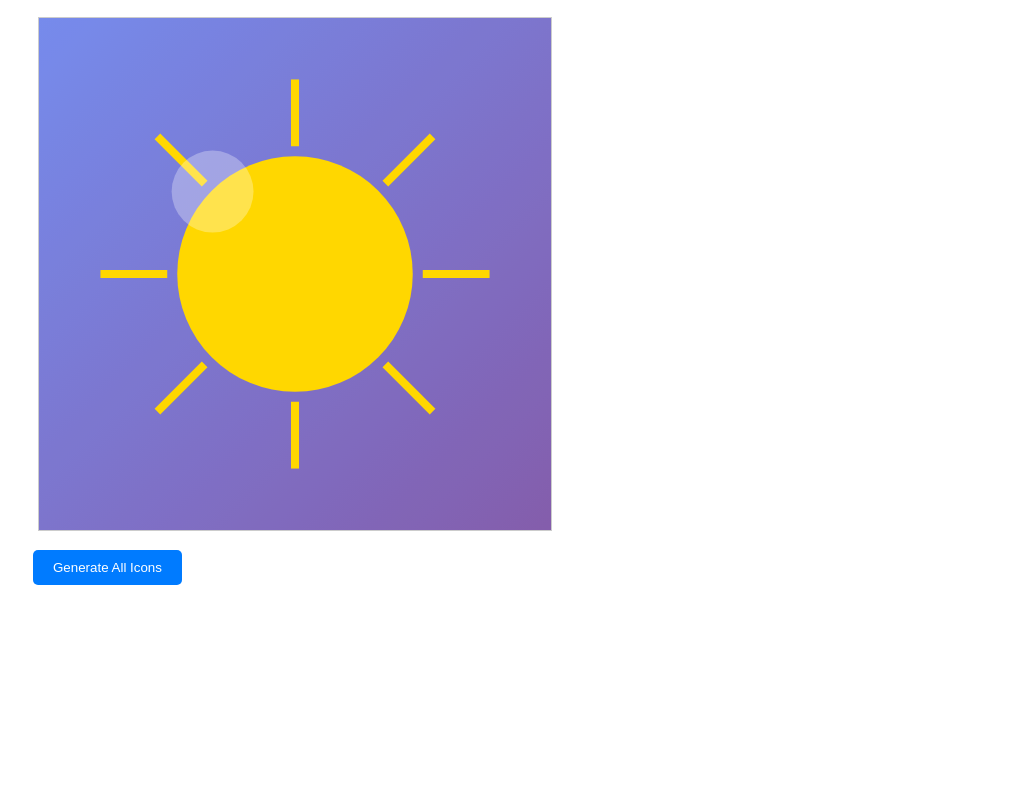
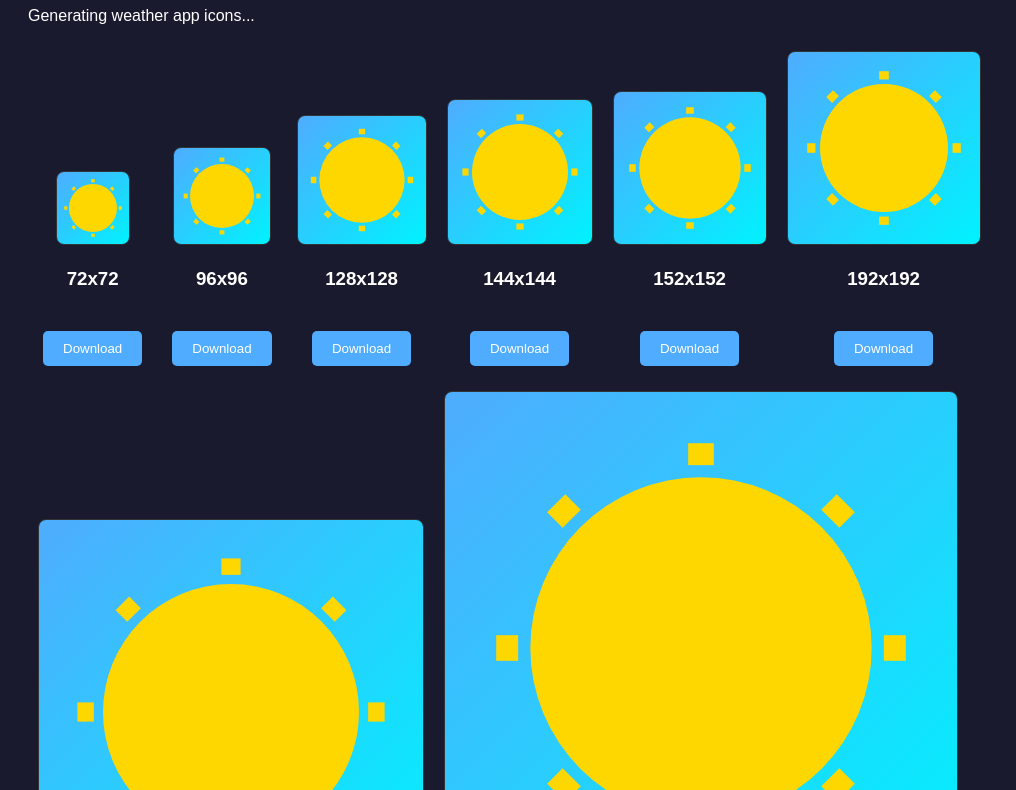
Before and after one commit to Anoem074/Wheaty, a plain HTML site: page create_icons.html in a window 1280 px wide. Shown: the part 101-891 px from the top of the page, without its empty margins (0-1016 px from the left). Before the commit the page ends 800 px from the top, so only its background shows below. Drawn offline with Linux system fonts and the light colour scheme.

Commit message:
Enhance WeatherApp with PWA features, improved loading handling, and UI updates. Added timeout for loading demo data, refined icon generation, and updated manifest with SVG icons. Adjusted styles for a darker theme and improved hover effects.

```diff
--- a/create_icons.html
+++ b/create_icons.html
@@ -1,101 +1,100 @@
 <!DOCTYPE html>
 <html>
 <head>
-    <title>Icon Generator</title>
+    <title>PWA Icon Generator</title>
     <style>
-        body { font-family: Arial, sans-serif; padding: 20px; }
-        canvas { border: 1px solid #ccc; margin: 10px; }
-        button { padding: 10px 20px; margin: 5px; background: #007bff; color: white; border: none; border-radius: 5px; cursor: pointer; }
+        body {
+            font-family: Arial, sans-serif;
+            padding: 20px;
+            background: #1a1a2e;
+            color: white;
+        }
+        .icon {
+            display: inline-block;
+            margin: 10px;
+            text-align: center;
+        }
+        canvas {
+            border: 1px solid #333;
+            border-radius: 8px;
+        }
+        button {
+            background: #4facfe;
+            color: white;
+            border: none;
+            padding: 10px 20px;
+            border-radius: 5px;
+            cursor: pointer;
+            margin: 5px;
+        }
     </style>
 </head>
 <body>
-    <h1>WeerApp Icon Generator</h1>
-    <canvas id="canvas" width="512" height="512"></canvas>
-    <br>
-    <button onclick="generateAllIcons()">Generate All Icons</button>
+    <h1>PWA Icon Generator</h1>
+    <p>Generating weather app icons...</p>
+
+    <div id="icons"></div>
 
     <script>
-        const canvas = document.getElementById('canvas');
-        const ctx = canvas.getContext('2d');
+        function createIcon(size) {
+            const canvas = document.createElement('canvas');
+            canvas.width = size;
+            canvas.height = size;
+            const ctx = canvas.getContext('2d');
 
-        function createIcon(size) {
-            const tempCanvas = document.createElement('canvas');
-            tempCanvas.width = size;
-            tempCanvas.height = size;
-            const tempCtx = tempCanvas.getContext('2d');
+            // Background gradient
+            const gradient = ctx.createLinearGradient(0, 0, size, size);
+            gradient.addColorStop(0, '#4facfe');
+            gradient.addColorStop(1, '#00f2fe');
+            ctx.fillStyle = gradient;
+            ctx.fillRect(0, 0, size, size);
 
-            // Create gradient background
-            const gradient = tempCtx.createLinearGradient(0, 0, size, size);
-            gradient.addColorStop(0, '#667eea');
-            gradient.addColorStop(1, '#764ba2');
+            // Weather icon (sun)
+            ctx.fillStyle = '#FFD700';
+            ctx.beginPath();
+            ctx.arc(size/2, size/2, size/3, 0, 2 * Math.PI);
+            ctx.fill();
 
-            // Fill background
-            tempCtx.fillStyle = gradient;
-            tempCtx.fillRect(0, 0, size, size);
-
-            // Add glass effect
-            tempCtx.fillStyle = 'rgba(255, 255, 255, 0.1)';
-            tempCtx.fillRect(0, 0, size, size);
-
-            // Draw sun circle
-            const center = size / 2;
-            const sunRadius = size * 0.23;
-            tempCtx.fillStyle = '#FFD700';
-            tempCtx.beginPath();
-            tempCtx.arc(center, center, sunRadius, 0, 2 * Math.PI);
-            tempCtx.fill();
-
-            // Add sun rays
-            tempCtx.strokeStyle = '#FFD700';
-            tempCtx.lineWidth = Math.max(2, size / 64);
-            const rayLength = size * 0.15;
-
+            // Sun rays
+            ctx.strokeStyle = '#FFD700';
+            ctx.lineWidth = size/20;
             for (let i = 0; i < 8; i++) {
                 const angle = (i * Math.PI) / 4;
-                const x1 = center + Math.cos(angle) * (sunRadius + 10);
-                const y1 = center + Math.sin(angle) * (sunRadius + 10);
-                const x2 = center + Math.cos(angle) * (sunRadius + rayLength);
-                const y2 = center + Math.sin(angle) * (sunRadius + rayLength);
-
-                tempCtx.beginPath();
-                tempCtx.moveTo(x1, y1);
-                tempCtx.lineTo(x2, y2);
-                tempCtx.stroke();
+                const x1 = size/2 + Math.cos(angle) * size/2.5;
+                const y1 = size/2 + Math.sin(angle) * size/2.5;
+                const x2 = size/2 + Math.cos(angle) * size/2.8;
+                const y2 = size/2 + Math.sin(angle) * size/2.8;
+                ctx.beginPath();
+                ctx.moveTo(x1, y1);
+                ctx.lineTo(x2, y2);
+                ctx.stroke();
             }
 
-            // Add glass highlight
-            const highlightSize = size * 0.08;
-            const highlightX = center - sunRadius * 0.7;
-            const highlightY = center - sunRadius * 0.7;
-            tempCtx.fillStyle = 'rgba(255, 255, 255, 0.3)';
-            tempCtx.beginPath();
-            tempCtx.arc(highlightX, highlightY, highlightSize, 0, 2 * Math.PI);
-            tempCtx.fill();
-
-            return tempCanvas;
+            return canvas;
         }
 
-        function downloadIcon(size) {
-            const icon = createIcon(size);
+        function downloadIcon(canvas, filename) {
             const link = document.createElement('a');
-            link.download = `icon-${size}x${size}.png`;
-            link.href = icon.toDataURL();
+            link.download = filename;
+            link.href = canvas.toDataURL();
             link.click();
         }
 
-        function generateAllIcons() {
-            const sizes = [72, 96, 128, 144, 152, 192, 384, 512];
-            sizes.forEach((size, index) => {
-                setTimeout(() => {
-                    downloadIcon(size);
-                    console.log(`Generated icon-${size}x${size}.png`);
-                }, index * 500);
-            });
-        }
+        const sizes = [72, 96, 128, 144, 152, 192, 384, 512];
+        const container = document.getElementById('icons');
 
-        // Show preview
-        const preview = createIcon(512);
-        ctx.drawImage(preview, 0, 0);
+        sizes.forEach(size => {
+            const icon = createIcon(size);
+            const div = document.createElement('div');
+            div.className = 'icon';
+            div.innerHTML = `
+                <h3>${size}x${size}</h3>
+                <br>
+                <button onclick="downloadIcon(this.previousElementSibling, 'icon-${size}x${size}.png')">Download</button>
+            `;
+            div.insertBefore(icon, div.firstChild);
+            container.appendChild(div);
+        });
     </script>
 </body>
 </html>
--- a/styles.css
+++ b/styles.css
@@ -6,20 +6,20 @@
 }
 
 :root {
-    /* Next-Level Color Palette */
-    --primary-bg: #0a0a0f;
-    --secondary-bg: #1a1a2e;
-    --accent-bg: #16213e;
-    --glass-bg: rgba(255, 255, 255, 0.06);
-    --glass-bg-hover: rgba(255, 255, 255, 0.1);
-    --glass-bg-active: rgba(255, 255, 255, 0.15);
-    --glass-border: rgba(255, 255, 255, 0.12);
-    --glass-border-hover: rgba(255, 255, 255, 0.25);
-    --glass-border-active: rgba(255, 255, 255, 0.35);
+    /* Next-Level Color Palette - Ultra Dark & Elegant */
+    --primary-bg: #010102;
+    --secondary-bg: #030305;
+    --accent-bg: #050608;
+    --glass-bg: rgba(255, 255, 255, 0.02);
+    --glass-bg-hover: rgba(255, 255, 255, 0.04);
+    --glass-bg-active: rgba(255, 255, 255, 0.06);
+    --glass-border: rgba(255, 255, 255, 0.04);
+    --glass-border-hover: rgba(255, 255, 255, 0.08);
+    --glass-border-active: rgba(255, 255, 255, 0.12);
     --text-primary: #ffffff;
-    --text-secondary: rgba(255, 255, 255, 0.9);
-    --text-muted: rgba(255, 255, 255, 0.7);
-    --text-accent: rgba(255, 255, 255, 0.98);
+    --text-secondary: rgba(255, 255, 255, 0.75);
+    --text-muted: rgba(255, 255, 255, 0.5);
+    --text-accent: rgba(255, 255, 255, 0.85);
 
     /* Premium Accent Colors */
     --accent-blue: #4facfe;
@@ -88,12 +88,12 @@ body::before {
     width: 100%;
     height: 100%;
     background:
-        radial-gradient(circle at 20% 80%, rgba(102, 126, 234, 0.2) 0%, transparent 50%),
-        radial-gradient(circle at 80% 20%, rgba(240, 147, 251, 0.18) 0%, transparent 50%),
-        radial-gradient(circle at 50% 50%, rgba(79, 172, 254, 0.15) 0%, transparent 60%),
-        radial-gradient(circle at 30% 30%, rgba(67, 233, 123, 0.12) 0%, transparent 40%),
-        radial-gradient(circle at 70% 70%, rgba(255, 107, 107, 0.1) 0%, transparent 40%),
-        radial-gradient(circle at 10% 50%, rgba(254, 202, 87, 0.08) 0%, transparent 30%);
+        radial-gradient(circle at 20% 80%, rgba(102, 126, 234, 0.03) 0%, transparent 50%),
+        radial-gradient(circle at 80% 20%, rgba(240, 147, 251, 0.02) 0%, transparent 50%),
+        radial-gradient(circle at 50% 50%, rgba(79, 172, 254, 0.02) 0%, transparent 60%),
+        radial-gradient(circle at 30% 30%, rgba(67, 233, 123, 0.015) 0%, transparent 40%),
+        radial-gradient(circle at 70% 70%, rgba(255, 107, 107, 0.01) 0%, transparent 40%),
+        radial-gradient(circle at 10% 50%, rgba(254, 202, 87, 0.01) 0%, transparent 30%);
     z-index: -2;
     animation: backgroundFlow 30s ease-in-out infinite;
 }
@@ -106,9 +106,9 @@ body::after {
     width: 100%;
     height: 100%;
     background:
-        linear-gradient(135deg, rgba(255, 255, 255, 0.03) 0%, transparent 60%),
-        linear-gradient(45deg, rgba(102, 126, 234, 0.02) 0%, transparent 60%),
-        linear-gradient(225deg, rgba(240, 147, 251, 0.02) 0%, transparent 60%);
+        linear-gradient(135deg, rgba(255, 255, 255, 0.008) 0%, transparent 60%),
+        linear-gradient(45deg, rgba(102, 126, 234, 0.005) 0%, transparent 60%),
+        linear-gradient(225deg, rgba(240, 147, 251, 0.005) 0%, transparent 60%);
     z-index: -1;
     animation: backgroundShimmer 20s ease-in-out infinite;
 }
@@ -149,7 +149,7 @@ body::after {
     border-radius: 50%;
     filter: blur(100px);
     animation: float 30s ease-in-out infinite;
-    opacity: 0.4;
+    opacity: 0.1;
     will-change: transform;
 }
 
@@ -363,8 +363,8 @@ body::after {
     border-radius: var(--radius-large);
     padding: var(--spacing-lg);
     margin-bottom: var(--spacing-md);
-    backdrop-filter: blur(35px) saturate(200%) brightness(110%);
-    -webkit-backdrop-filter: blur(35px) saturate(200%) brightness(110%);
+    backdrop-filter: blur(50px) saturate(120%) brightness(102%);
+    -webkit-backdrop-filter: blur(50px) saturate(120%) brightness(102%);
     box-shadow:
         var(--shadow-soft),
         var(--shadow-inset),
@@ -404,19 +404,20 @@ body::after {
     pointer-events: none;
 }
 
-.weather-card:hover {
+.weather-card:hover,
+.weather-card:active {
     transform: translateY(-2px) scale(1.005);
     box-shadow:
         var(--shadow-soft),
-        0 0 20px rgba(255, 255, 255, 0.08),
-        0 0 40px rgba(102, 126, 234, 0.12),
-        0 0 60px rgba(240, 147, 251, 0.08),
+        0 0 25px rgba(255, 255, 255, 0.05),
+        0 0 50px rgba(102, 126, 234, 0.08),
+        0 0 75px rgba(240, 147, 251, 0.05),
         var(--shadow-inset),
-        0 0 0 1px rgba(255, 255, 255, 0.15);
+        0 0 0 1px rgba(255, 255, 255, 0.1);
     background: var(--glass-bg-hover);
     border-color: var(--glass-border-hover);
-    backdrop-filter: blur(25px) saturate(160%) brightness(105%);
-    -webkit-backdrop-filter: blur(25px) saturate(160%) brightness(105%);
+    backdrop-filter: blur(55px) saturate(110%) brightness(101%);
+    -webkit-backdrop-filter: blur(55px) saturate(110%) brightness(101%);
 }
 
 .weather-card:hover::after {
@@ -568,18 +569,19 @@ body::after {
     pointer-events: none;
 }
 
-.weather-icon:hover {
+.weather-icon:hover,
+.weather-icon:active {
     transform: scale(1.03) rotate(2deg);
-    background: rgba(255, 255, 255, 0.08);
-    border-color: rgba(255, 255, 255, 0.2);
-    backdrop-filter: blur(20px) saturate(140%);
-    -webkit-backdrop-filter: blur(20px) saturate(140%);
+    background: rgba(255, 255, 255, 0.04);
+    border-color: rgba(255, 255, 255, 0.12);
+    backdrop-filter: blur(25px) saturate(110%);
+    -webkit-backdrop-filter: blur(25px) saturate(110%);
     box-shadow:
-        0 8px 32px rgba(0, 0, 0, 0.3),
+        0 8px 32px rgba(0, 0, 0, 0.4),
         var(--shadow-inset),
-        0 0 20px rgba(255, 255, 255, 0.1),
-        0 0 40px rgba(102, 126, 234, 0.15),
-        0 0 0 1px rgba(255, 255, 255, 0.1);
+        0 0 25px rgba(255, 255, 255, 0.06),
+        0 0 50px rgba(102, 126, 234, 0.08),
+        0 0 0 1px rgba(255, 255, 255, 0.06);
 }
 
 .weather-icon-fa {
@@ -816,17 +818,18 @@ body::after {
     transition: all var(--transition-medium);
 }
 
-.hourly-item:hover {
-    background: rgba(255, 255, 255, 0.08);
+.hourly-item:hover,
+.hourly-item:active {
+    background: rgba(255, 255, 255, 0.04);
     transform: translateY(-2px) scale(1.02);
     box-shadow:
         var(--shadow-soft),
-        0 0 15px rgba(255, 255, 255, 0.08),
-        0 0 30px rgba(102, 126, 234, 0.12),
-        0 0 45px rgba(240, 147, 251, 0.08);
-    border-color: rgba(255, 255, 255, 0.18);
-    backdrop-filter: blur(15px) saturate(140%);
-    -webkit-backdrop-filter: blur(15px) saturate(140%);
+        0 0 20px rgba(255, 255, 255, 0.04),
+        0 0 40px rgba(102, 126, 234, 0.06),
+        0 0 60px rgba(240, 147, 251, 0.04);
+    border-color: rgba(255, 255, 255, 0.1);
+    backdrop-filter: blur(20px) saturate(110%);
+    -webkit-backdrop-filter: blur(20px) saturate(110%);
 }
 
 .hourly-time {
@@ -871,17 +874,18 @@ body::after {
     transition: all var(--transition-medium);
 }
 
-.daily-item:hover {
-    background: rgba(255, 255, 255, 0.08);
+.daily-item:hover,
+.daily-item:active {
+    background: rgba(255, 255, 255, 0.04);
     transform: translateX(3px) scale(1.01);
     box-shadow:
         var(--shadow-soft),
-        0 0 15px rgba(255, 255, 255, 0.08),
-        0 0 30px rgba(102, 126, 234, 0.12),
-        0 0 45px rgba(240, 147, 251, 0.08);
-    border-color: rgba(255, 255, 255, 0.18);
-    backdrop-filter: blur(15px) saturate(140%);
-    -webkit-backdrop-filter: blur(15px) saturate(140%);
+        0 0 20px rgba(255, 255, 255, 0.04),
+        0 0 40px rgba(102, 126, 234, 0.06),
+        0 0 60px rgba(240, 147, 251, 0.04);
+    border-color: rgba(255, 255, 255, 0.1);
+    backdrop-filter: blur(20px) saturate(110%);
+    -webkit-backdrop-filter: blur(20px) saturate(110%);
 }
 
 .daily-day {
```
Also changed, not shown: app.js (+15 -2 lines), sw.js (+28 -4 lines), manifest.json.
